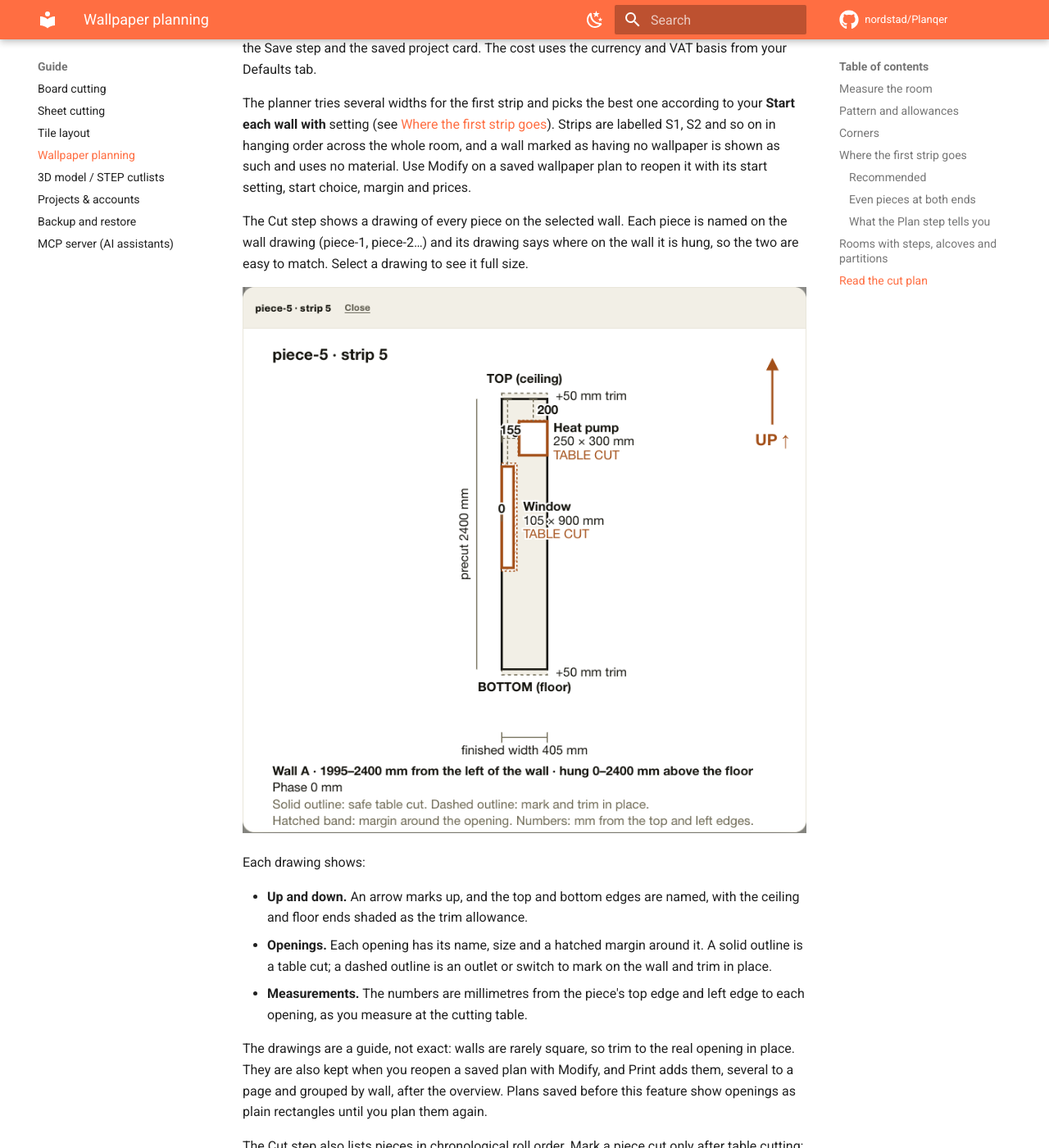
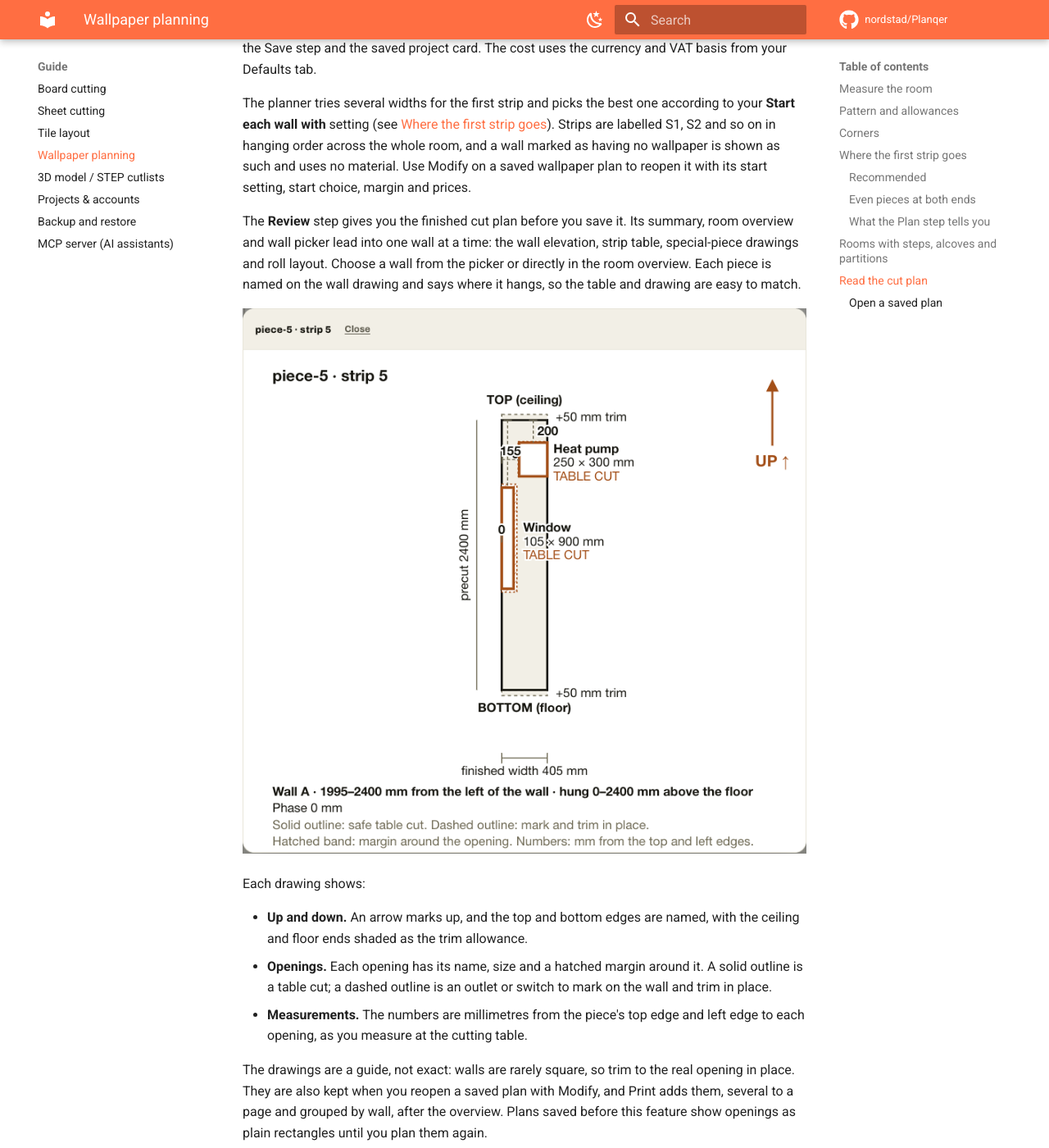
Before and after one commit to nordstad/Planqer, an MkDocs documentation site: the page built from docs/guide/wallpaper.md, in a window 1280 px wide and 1400 px high, scrolled down 5441 px. Shown: the whole window at 82% size. Built offline with MkDocs 1.6.1 and Material for MkDocs 9.7.7, drawn with Linux system fonts in a browser that asks for light colours; comment, search, counter and statistics services are not loaded; some of the changed text lies outside the part shown.

Commit message:
Wallpaper: document saved plan flow

```diff
--- a/docs/guide/wallpaper.md
+++ b/docs/guide/wallpaper.md
@@ -184,10 +184,12 @@
 wallpaper plan to reopen it with its start setting, start choice, margin and
 prices.
 
-The Cut step shows a drawing of every piece on the selected wall. Each piece is
-named on the wall drawing (piece-1, piece-2…) and its drawing says where on the
-wall it is hung, so the two are easy to match. Select a drawing to see it full
-size.
+The **Review** step gives you the finished cut plan before you save it. Its
+summary, room overview and wall picker lead into one wall at a time: the wall
+elevation, strip table, special-piece drawings and roll layout. Choose a wall
+from the picker or directly in the room overview. Each piece is named on the
+wall drawing and says where it hangs, so the table and drawing are easy to
+match.
 
 ![A piece drawing with a window, a heat pump, trim, the up direction and measurements](../assets/screenshots/wallpaper-piece-drawing.png)
 
@@ -207,9 +209,13 @@
 overview. Plans saved before this feature show openings as plain rectangles
 until you plan them again.
 
-The Cut step also lists
-pieces in chronological roll order. Mark a piece cut only after table cutting;
-then mark it hung once it is on the wall.
+### Open a saved plan
+
+From a project's dashboard page, select **Open plan** on a wallpaper plan to
+read the same document later on any screen. Use **Print** for a paper copy, or
+open the **More actions** menu to modify the saved inputs. The plan remains
+read-only until you choose Modify; saving the changed inputs replaces its
+result.
 
 For paste, trimming technique, electrical safety and product-specific handling,
 follow the manufacturer guide saved with the wallpaper. Do not rely on Planqer
```
Also changed, not shown: frontend/DESIGN.md (+27 -4 lines), 1 other file.
